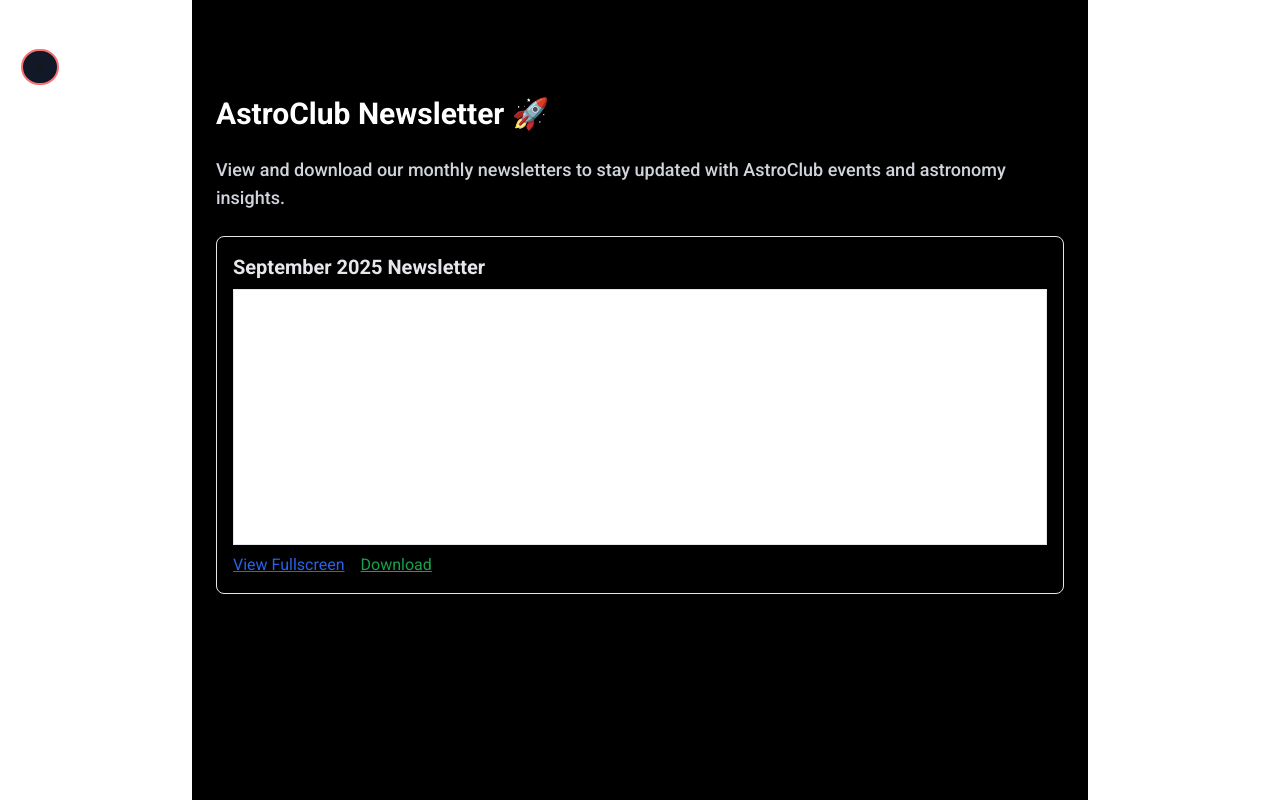
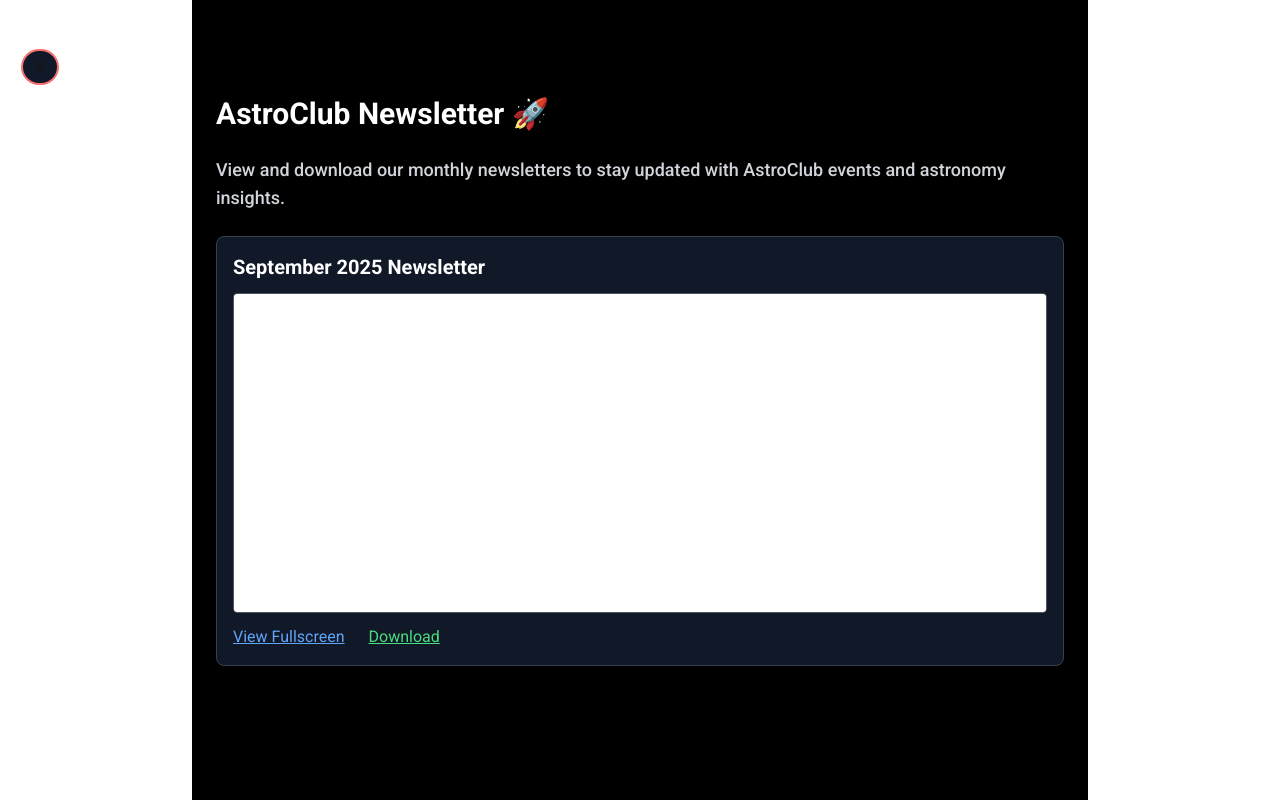
Before and after one commit to kamikaze-2004/Astro-site, a Next.js app: page /NewsLetter in a window 1280 px wide. Shown: the top 800 px of the page. Built offline with nearby package versions, Linux system fonts and the light colour scheme.

Commit message:
Update page.jsx

```diff
--- a/src/app/NewsLetter/page.jsx
+++ b/src/app/NewsLetter/page.jsx
@@ -1,51 +1,58 @@
+
+
+
 "use client";
 import Link from "next/link";
 
 export default function NewsletterPage() {
-  // List your newsletters here
+  // List your newsletters here (make sure the PDF exists in /public/newsletter/)
   const newsletters = [
-    { title: "September 2025 Newsletter", file: "/newsletter/September-2025.pdf" }
+    { title: "September 2025 Newsletter", file: "/newsletter/September-2025.pdf" },
     // Add more monthly newsletters here
   ];
 
   return (
-        <main className="pt-24 p-6 max-w-4xl mx-auto bg-black text-gray-200 min-h-screen">
+    <main className="pt-24 p-6 max-w-4xl mx-auto bg-black text-gray-200 min-h-screen">
       {/* Page title */}
-      <h1 className="text-3xl font-bold mb-6 text-white">AstroClub Newsletter 🚀</h1>
+      <h1 className="text-3xl font-bold mb-6 text-white">
+        AstroClub Newsletter 🚀
+      </h1>
 
       {/* Page description */}
       <p className="mb-6 text-gray-300 text-lg font-medium">
-        View and download our monthly newsletters to stay updated with AstroClub events and astronomy insights.
+        View and download our monthly newsletters to stay updated with AstroClub
+        events and astronomy insights.
       </p>
 
-
+      {/* Newsletter list */}
       <ul className="space-y-6">
         {newsletters.map((nl, idx) => (
-          <li key={idx} className="border p-4 rounded-lg shadow-sm">
-            <h2 className="text-xl font-semibold mb-2">{nl.title}</h2>
+          <li
+            key={idx}
+            className="border border-gray-700 p-4 rounded-lg shadow-md bg-gray-900"
+          >
+            <h2 className="text-xl font-semibold mb-3 text-white">{nl.title}</h2>
 
             {/* PDF Viewer */}
             <iframe
               src={nl.file}
-              className="w-full h-64 border mb-2"
+              className="w-full h-80 border border-gray-600 mb-3 rounded"
               title={nl.title}
             ></iframe>
 
-            <div className="flex gap-4">
-              {/* Open in new tab */}
+            {/* Links */}
+            <div className="flex gap-6">
               <Link
                 href={nl.file}
                 target="_blank"
-                className="text-blue-600 underline"
+                className="text-blue-400 underline hover:text-blue-500"
               >
                 View Fullscreen
               </Link>
-
-              {/* Download */}
               <a
                 href={nl.file}
                 download
-                className="text-green-600 underline"
+                className="text-green-400 underline hover:text-green-500"
               >
                 Download
               </a>
```
